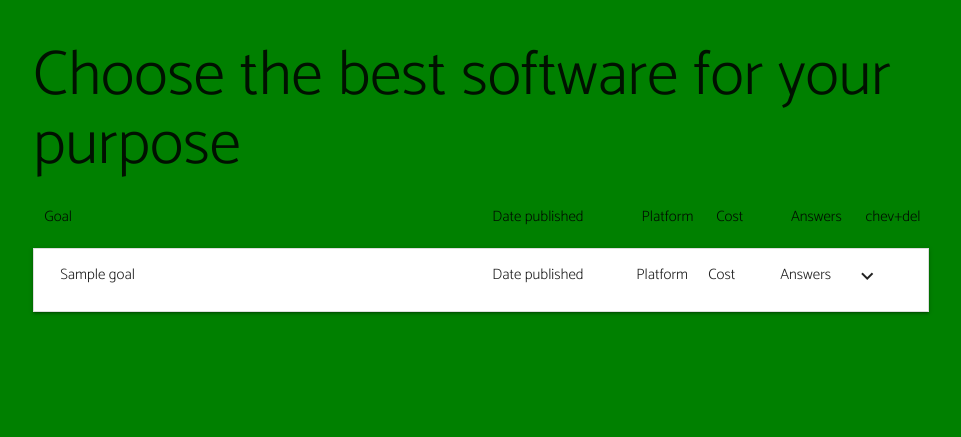
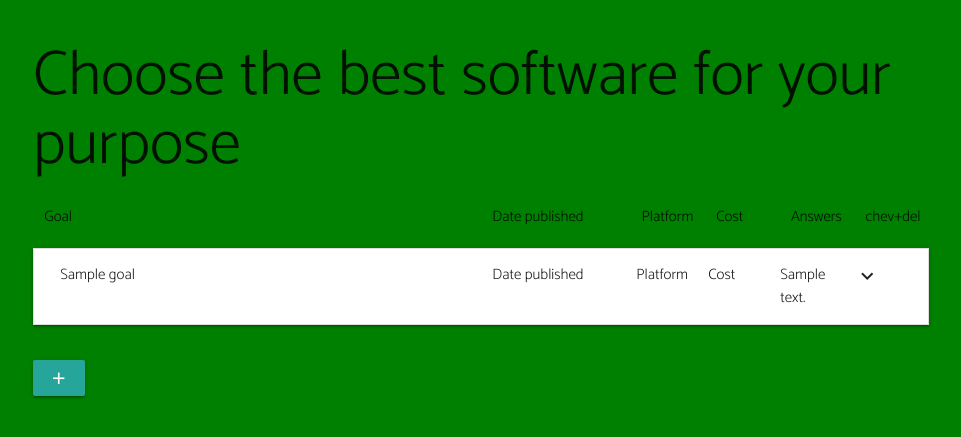
Before and after one commit to andreasjost/CI-MS3-Software-Forum, a Flask app: page / in a window 1280 px wide. Shown: the top 437 px of the page, without its empty margins (159-1120 px from the left). Run offline with Flask 2, Linux system fonts and the light colour scheme; a database or web service that is not in the repository returns one stand-in record (values such as "Sample title"); some libraries are stand-ins or nearby versions.

Commit message:
Add functionality to 'topics.html' to retrieve data

```diff
--- a/templates/topics.html
+++ b/templates/topics.html
@@ -48,7 +48,7 @@
 					Cost
 				</div>
 				<div class="col s1">
-					Answers
+					{{topic.answers}}
 				</div>
 				<div class="col s1">
 					<i class="material-icons">expand_more</i>
@@ -58,13 +58,43 @@
 			</div>
 			<div class="collapsible-body">
 
-				{{topic.answers}}
+				{% for answer in answers %}
+				{% if answer.topic == topic.goal %}
+				<div class="row">
+					<div class="col s10">
+						{{answer.text}}
+						<br>
+                        {{answer.name}}
+					</div>
 
-			</div>
+						<div class="col s1">
+							<i class="material-icons">thumb_up</i>
+							{{answer.rating_pos}}
+						</div>
+						<div class="col s1">
+							<i class="material-icons">thumb_down</i>
+							{{answer.rating_neg}}
+						</div>
+					</div>
+					<hr>
+					{% endif %}
+					{% endfor %}
+
+					<div class="row">
+						<button class="btn" name="action">New comment
+                    </button>
+					</div>
+
+				</div>
+
 		</li>
 		{% endfor %}
-
 	</ul>
 </div>
 
+<div class="row">
+	<button class="btn" name="action"><i class="material-icons">add</i>
+                    </button>
+</div>
+
 {% endblock %}
```
